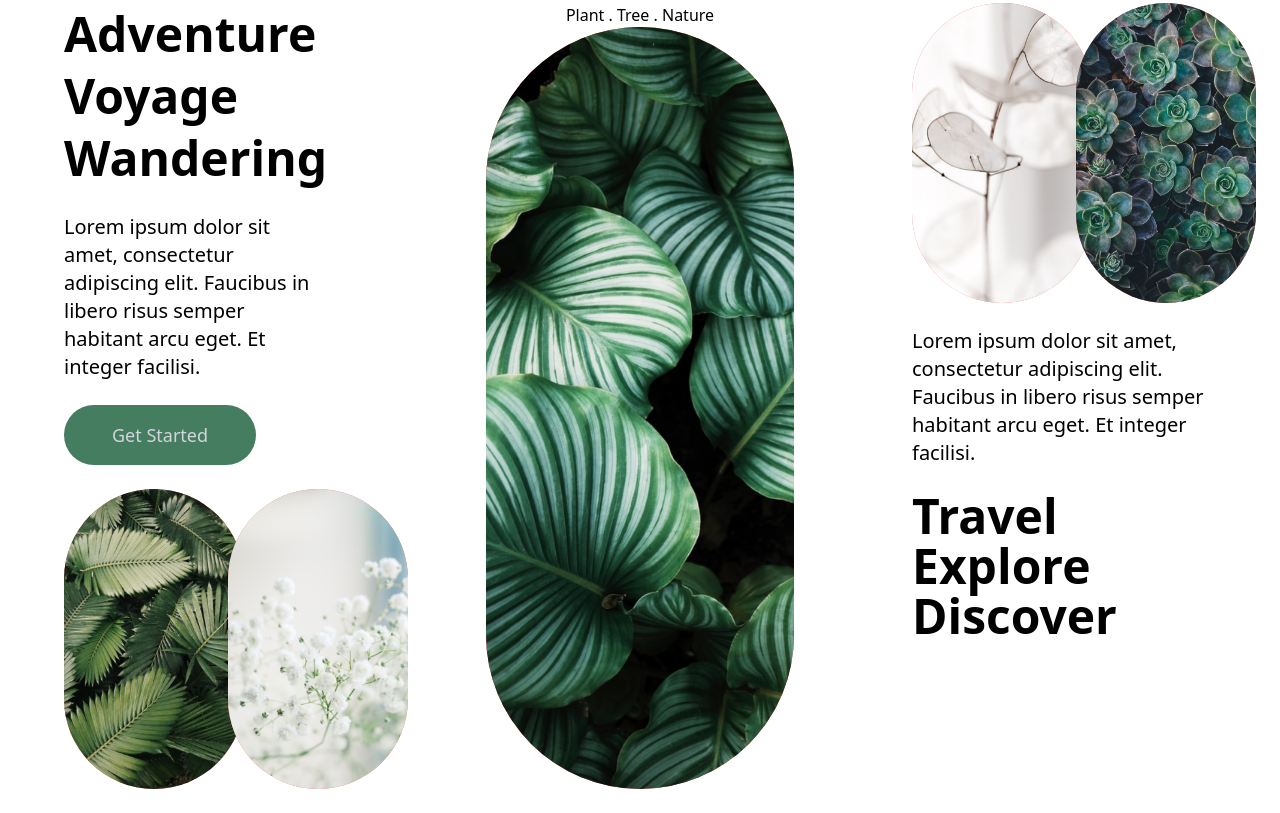
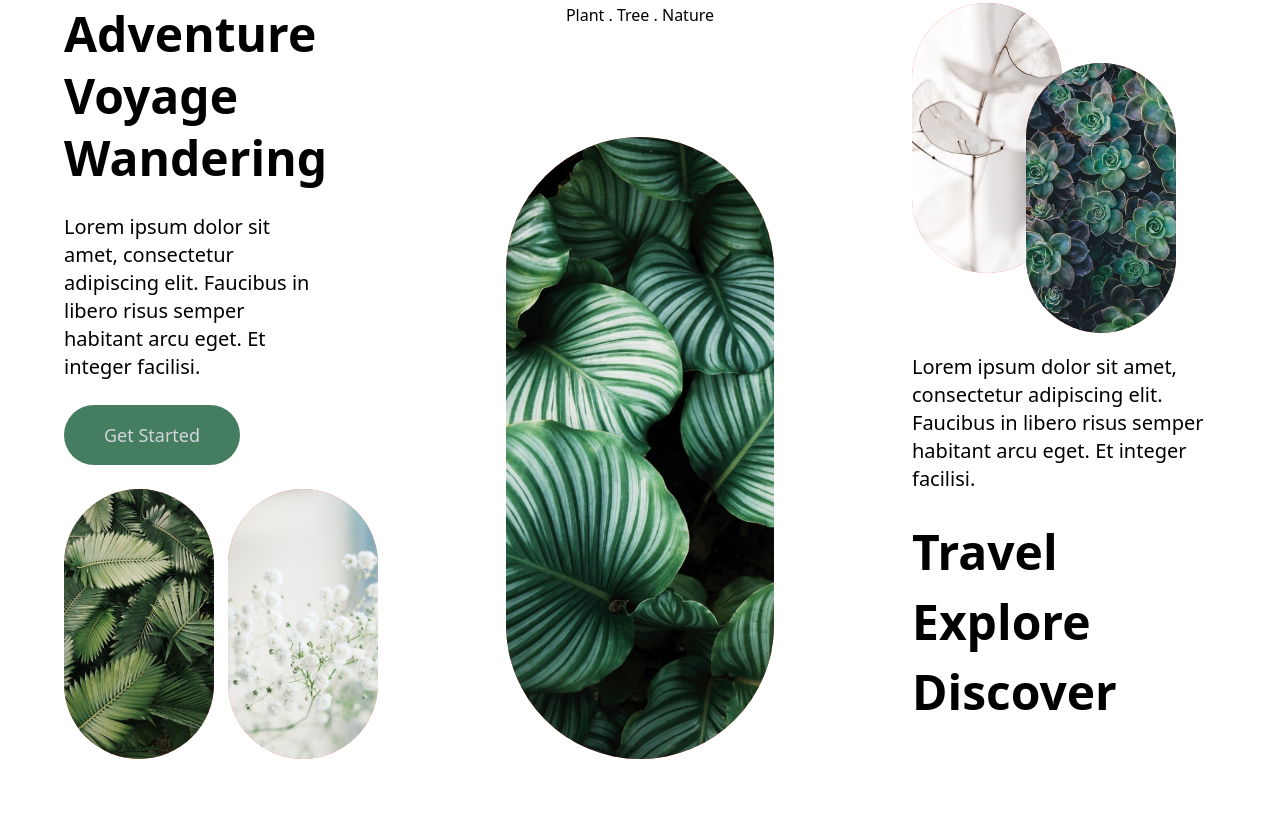
Before and after one commit to MusarrafAM/Grocery-Plant-Website, a website: page index.html in a window 1280 px wide. Shown: the part 3907-4720 px from the top of the page. Drawn offline with Linux system fonts and the light colour scheme.

Commit message:
Worked more on adventure part

```diff
--- a/index.html
+++ b/index.html
@@ -227,18 +227,18 @@
           <div class="pr-[120px]">
             <h3 class="text-5xl font-semibold leading-[62px]" >Adventure Voyage Wandering</h3>
             <p class="text-xl py-6">Lorem ipsum dolor sit amet, consectetur adipiscing elit. Faucibus in libero risus semper habitant arcu eget. Et integer facilisi. </p>
-            <button class="bg-[#457D61] text-lg text-gray-300 px-12 py-4 rounded-full">Get Started</button>
+            <button class="bg-[#457D61] text-lg text-gray-300 px-10 py-4 rounded-full">Get Started</button>
           </div>
 
 
           <!-- bottom -->
 
           <div class="grid grid-cols-2 gap-6 mt-6 pr-[80px]">
-            <div class="h-[300px] w-[180px] rounded-[100px] bg-red-400">
+            <div class="h-[270px] w-[150px] rounded-[100px] bg-red-400">
               <img class="w-full h-full object-cover rounded-[100px]" src="assets/adventure-1.jpg">
             </div>
 
-            <div class="h-[300px] w-[180px] rounded-[100px] bg-red-400">
+            <div class="h-[270px] w-[150px] rounded-[100px] bg-red-400">
               <img class=" w-full h-full object-cover rounded-[100px]" src="assets/adventure-2.jpg">
             </div>
           </div>
@@ -250,31 +250,31 @@
         <div class="flex items-center justify-center flex-col">
           <h3>Plant . Tree . Nature</h3>
           <!-- Circle -->
-          <div class="w-[80%] h-full bg-red-500 rounded-full">
-          <img  class="w-full h-full object-cover rounded-full" src="assets/adventure-3.jpg" alt="">
+          <div class="w-[70%] h-full  bg-red-500 rounded-full mt-[110px] ">
+            <img  class="w-full h-full object-cover rounded-full" src="assets/adventure-3.jpg" alt="">
           </div>
         </div>
 
         <!-- 3rd col -->
         <div class="pl-20">
           <!-- Top -->
-          <div class="grid grid-cols-2 gap-6 ">
-            <div class="h-[300px] w-[180px] rounded-full bg-red-400">
+          <div class="relative grid grid-cols-2 gap-6 ">
+            <div class="h-[270px] w-[150px] rounded-full bg-red-400">
               <img class="w-full h-full object-cover rounded-full" src="assets/adventure-4.jpg">
             </div>
 
-            <div class="h-[300px] w-[180px] rounded-full bg-red-400">
+            <div class="absolute right-10 bottom-[-60px] h-[270px] w-[150px] rounded-full bg-red-400">
               <img class=" w-full h-full object-cover rounded-full" src="assets/adventure-5.jpg">
             </div>
           </div>
 
           <!-- bottom -->
-          <div>
+          <div class="mt-14">
             <p class="text-xl py-6">Lorem ipsum dolor sit amet,
               consectetur adipiscing elit. Faucibus
               in libero risus semper habitant arcu
               eget. Et integer facilisi. </p>
-            <h3 class="text-5xl font-semibold leading-[50px]" >Travel Explore Discover</h3>
+            <h3 class="text-5xl font-semibold leading-[70px]" >Travel <br> Explore <br> Discover</h3>
           </div>
 
         </div>
```
Also changed, not shown: dist/output.css.
